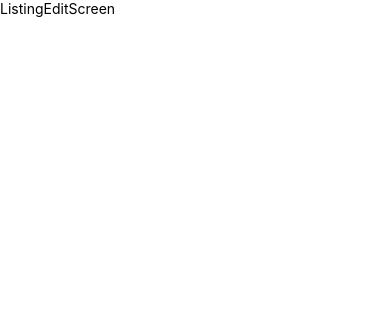
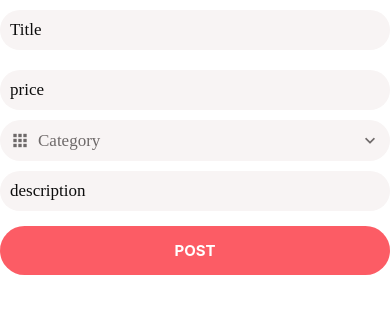
Before and after one commit to Max-256/OverIt, a React Native app: screen / in a window 390 px wide. Shown: the top 314 px of the page. Built offline with nearby package versions, Linux system fonts and the light colour scheme.

Commit message:
add AppFormPicker component

```diff
--- a/app/components/AppPicker.js
+++ b/app/components/AppPicker.js
@@ -9,11 +9,11 @@ import {
 } from "react-native";
 import colors from "../config/colors";
 import { MaterialCommunityIcons } from "@expo/vector-icons";
-import defaultStyles from "../config/styles";
 import AppText from "../components/AppText";
 import { TouchableWithoutFeedback } from "react-native";
 import Screen from "./Screen";
 import PickerItem from "./PickerItem";
+import AppButton from "./AppButton";
 
 function AppPicker({ icon, items, selectedItem, onSelectItem }) {
   const [modalVisible, setModalVisible] = useState(false);
@@ -38,7 +38,12 @@ function AppPicker({ icon, items, selectedItem, onSelectItem }) {
       </TouchableWithoutFeedback>
       <Modal visible={modalVisible} animationType="slide">
         <Screen>
-          <Button title="close" onPress={() => setModalVisible(false)} />
+          <AppButton
+            title="close"
+            onPress={() => setModalVisible(false)}
+            color={colors.secondary}
+          />
+
           <FlatList
             data={items}
             keyExtractor={(item) => item.value.toString()}
@@ -62,7 +67,7 @@ const styles = StyleSheet.create({
   container: {
     backgroundColor: colors.light,
     borderRadius: 25,
-    padding: 5,
+    padding: 10,
     flexDirection: "row",
     alignItems: "center",
     width: "100%",
@@ -75,6 +80,7 @@ const styles = StyleSheet.create({
   },
   text: {
     flex: 1,
+    color: colors.medium,
   },
 });
 
--- a/app/screens/ListingEditScreen.js
+++ b/app/screens/ListingEditScreen.js
@@ -1,14 +1,79 @@
-import React from "react";
-import { View, Text } from "react-native";
+import React, { useState } from "react";
+import { StyleSheet } from "react-native";
+import * as Yup from "yup";
 
 import Screen from "../components/Screen";
+import { AppForm, AppFormField, SubmitButton } from "../components/forms";
+import AppPicker from "../components/AppPicker";
+import { Alert } from "react-native";
+
+const validationSchema = Yup.object().shape({
+  title: Yup.string().required().min(3).max(50).label("Title"),
+  price: Yup.number().required().label("Price"),
+  description: Yup.string().required().min(3).label("Description"),
+});
+
+const categories = [
+  { label: "Furniture", value: 1 },
+  { label: "Clothing", value: 2 },
+  { label: "Cameras", value: 3 },
+];
 
 function ListingEditScreen(props) {
+  const [selectedItem, setSelectedItem] = useState();
+
   return (
     <Screen>
-      <Text>ListingEditScreen</Text>
+      <AppForm
+        initialValues={{
+          title: "",
+          price: "",
+          description: "",
+        }}
+        onSubmit={(values) => {
+          if (!selectedItem) {
+            Alert.alert("Please select a category");
+            return;
+          }
+          console.log({ ...values, category: selectedItem.label });
+        }}
+        validationSchema={validationSchema}
+      >
+        <AppFormField
+          autoCorrect={false}
+          autoCapitalize="none"
+          name="title"
+          placeholder="Title"
+        />
+
+        <AppFormField
+          autoCorrect={false}
+          autoCapitalize="none"
+          keyboardType="number-pad"
+          name="price"
+          placeholder="price"
+        />
+
+        <AppPicker
+          icon="apps"
+          items={categories}
+          selectedItem={selectedItem}
+          onSelectItem={(item) => setSelectedItem(item)}
+        />
+
+        <AppFormField
+          autoCapitalize="none"
+          autoCorrect={false}
+          name="description"
+          placeholder="description"
+        />
+
+        <SubmitButton title="post" />
+      </AppForm>
     </Screen>
   );
 }
 
+const styles = StyleSheet.create({});
+
 export default ListingEditScreen;
```
Also changed, not shown: app/components/forms/AppFormPicker.js (added, +23 -0 lines).
